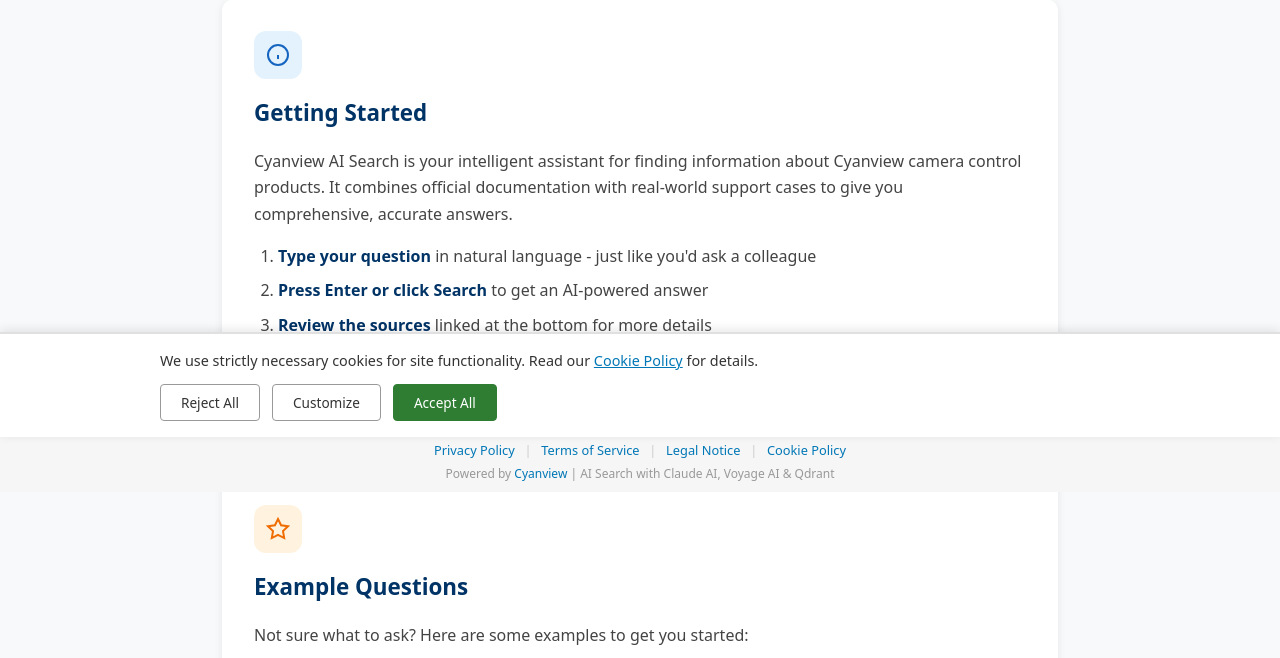
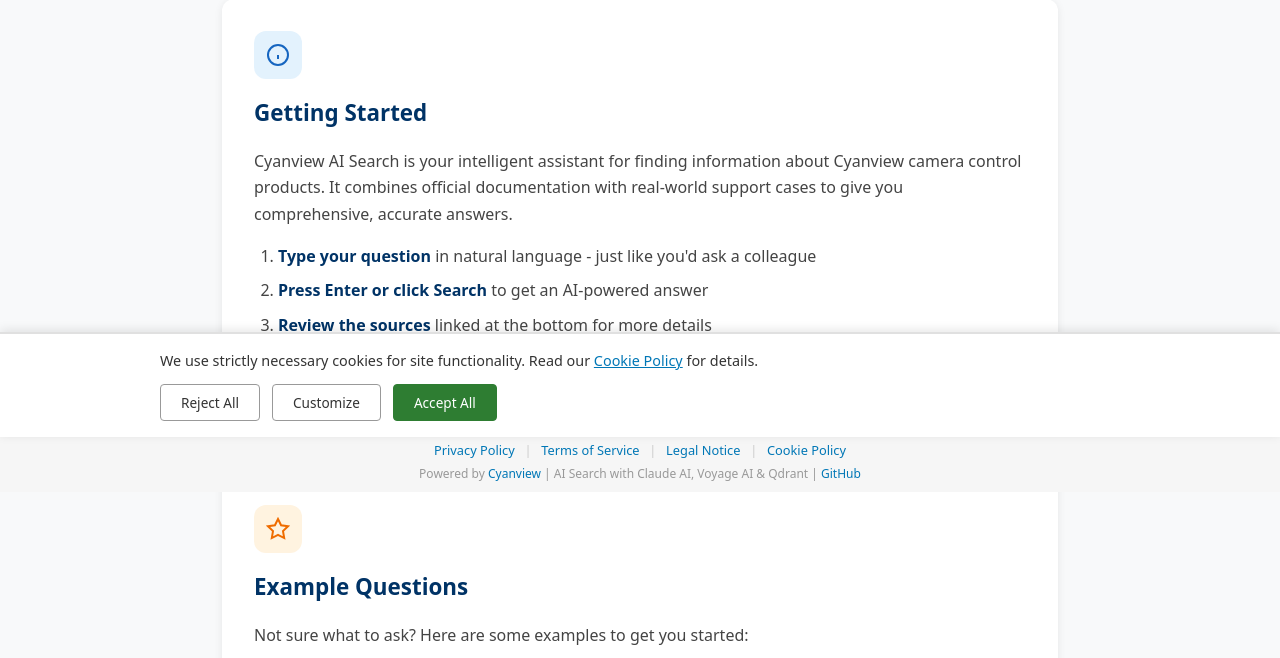
Before and after one commit to AlanOgic/clorag, a Python web app: template src/clorag/web/templates/help.html in a window 1280 px wide. Shown: the part 308-966 px from the top of the page. Run offline with Jinja, Linux system fonts and the light colour scheme; the template is opened without the code that fills it, so the values that code supplies are empty.

Commit message:
feat(footer): add GitHub link to legal footer

```diff
--- a/src/clorag/web/templates/partials/_legal_footer.html
+++ b/src/clorag/web/templates/partials/_legal_footer.html
@@ -11,7 +11,8 @@
     </div>
     <p class="legal-footer__powered">
         Powered by <a href="https://cyanview.com" target="_blank" rel="noopener">Cyanview</a> |
-        AI Search with Claude AI, Voyage AI & Qdrant
+        AI Search with Claude AI, Voyage AI &amp; Qdrant |
+        <a href="https://github.com/AlanOgic/clorag" target="_blank" rel="noopener">GitHub</a>
     </p>
 </footer>
 <style>
```
